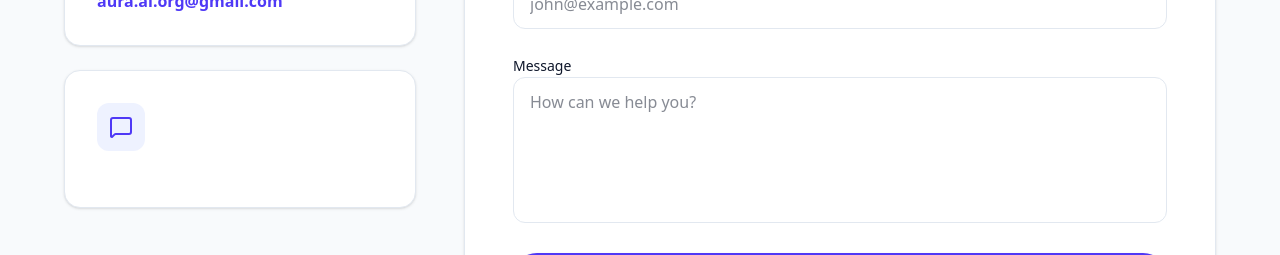
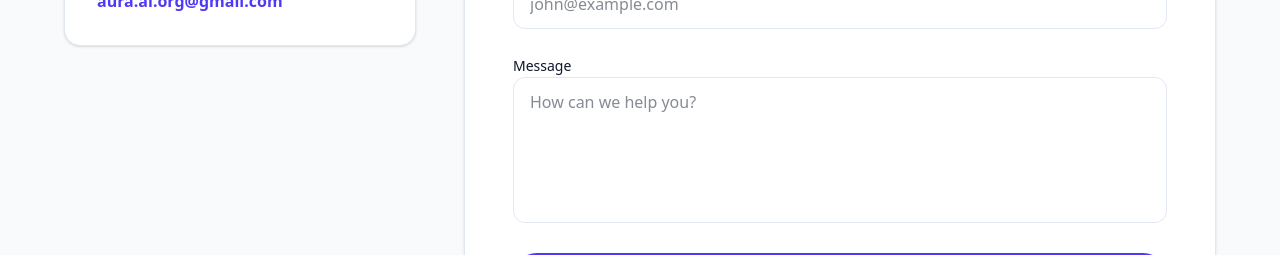
Before and after one commit to Amarjeet9305/Mentor.ai, a Next.js app: page /contact in a window 1280 px wide. Shown: the part 545-800 px from the top of the page. Built offline with nearby package versions, Linux system fonts and the light colour scheme; no server answers.

Commit message:
fix contact page

```diff
--- a/src/app/contact/page.tsx
+++ b/src/app/contact/page.tsx
@@ -44,15 +44,6 @@ export default function ContactPage() {
                             <h3 className="text-xl font-bold text-slate-900 mb-2">Email Us</h3>
                             <p className="text-slate-600 mb-4">Our friendly team is here to help.</p>
                             <a href="mailto:hello@aura.ai" className="text-indigo-600 font-semibold hover:underline">aura.ai.org@gmail.com</a>
-                        </div>
-
-                        <div className="bg-white p-8 rounded-2xl shadow-sm border border-slate-200">
-                            <div className="inline-flex h-12 w-12 items-center justify-center rounded-xl bg-indigo-50 text-indigo-600 mb-6">
-                                <MessageSquare className="h-6 w-6" />
-                            </div>
-                            {/* <h3 className="text-xl font-bold text-slate-900 mb-2">Live Chat</h3>
-                            <p className="text-slate-600 mb-4">Chat with our support team.</p>
-                            <button className="text-indigo-600 font-semibold hover:underline">Start a chat</button> */}
                         </div>
                     </div>
 
```
